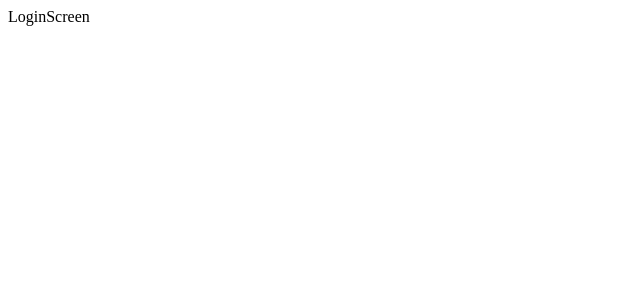
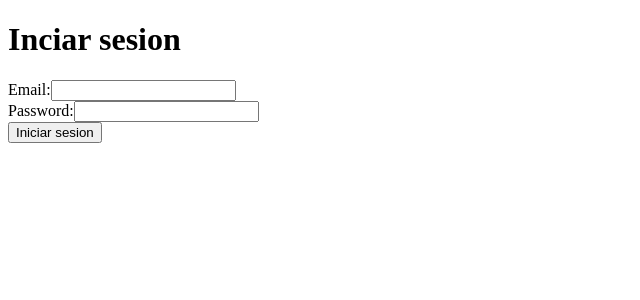
Before and after one commit to Matu-Dev-JS/2026_UTN_TM_PWA_MAR_JUE_AGO, a React (Vite) app in the folder Slack/: page /login in a window 1280 px wide. Shown: the top 300 px of the page, without its empty margins (0-640 px from the left). Built offline with nearby package versions, Linux system fonts and the light colour scheme.

Commit message:
Clase 20

```diff
--- /dev/null
+++ b/Slack/src/hooks/useForm.jsx
@@ -0,0 +1,25 @@
+import { useState } from "react"
+
+function useForm (initial_state ){
+
+    const [formState, setFormState] = useState(initial_state)
+
+    function handleChangeInput (event){
+        const input = event.target
+        const field_name = input.name
+        const field_value = input.value
+
+        setFormState(
+            (prevState) => {
+                return {...prevState, [field_name]: field_value}
+            }
+        )
+    }
+
+    return {
+        formState,
+        handleChangeInput
+    }
+}
+
+export default useForm
--- a/Slack/src/screens/LoginScreen/LoginScreen.jsx
+++ b/Slack/src/screens/LoginScreen/LoginScreen.jsx
@@ -1,9 +1,44 @@
-import React from 'react'
+import React, { useState } from 'react'
+import useForm from '../../hooks/useForm'
 
 function LoginScreen() {
-  return (
-    <div>LoginScreen</div>
-  )
+
+    const initial_state = {email: '', password: ''}
+    const {formState, handleChangeInput} = useForm(initial_state)
+
+    function handleSubmit (event){
+        event.preventDefault()
+        console.log('Usuario intenta iniciar sesion', formState)
+    }
+
+    return (
+        <div>
+            <h1>Inciar sesion</h1>
+            <form onSubmit={handleSubmit}>
+                <div>
+                    <label htmlFor="email">Email:</label>
+                    <input
+                        name='email'
+                        id='email'
+                        type='email'
+                        value={formState.email}
+                        onChange={handleChangeInput}
+                    />
+                </div>
+                <div>
+                    <label htmlFor="password">Password:</label>
+                    <input
+                        name='password'
+                        id='password'
+                        type='password'
+                        value={formState.password}
+                        onChange={handleChangeInput}
+                    />
+                </div>
+                <button type='submit'>Iniciar sesion</button>
+            </form>
+        </div>
+    )
 }
 
 export default LoginScreen
```
